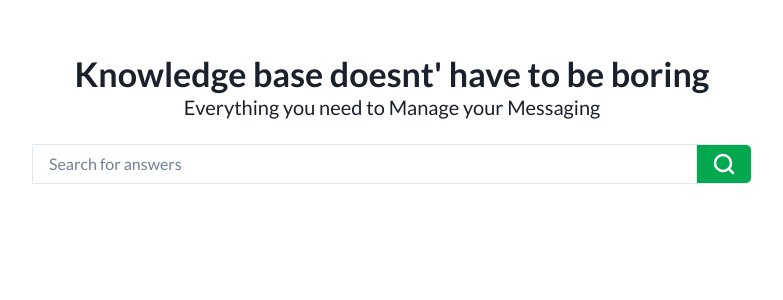
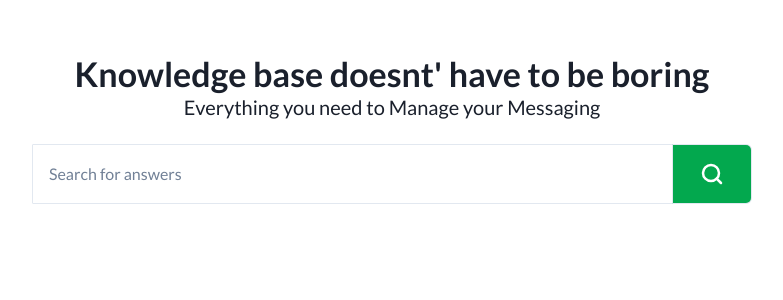
Before and after one commit to Syammed2429/knowledge-base, a React (Create React App) app: page / in a window 1280 px wide. Shown: the top 300 px of the page, without its empty margins (248-1031 px from the left). Built offline with nearby package versions, Linux system fonts and the light colour scheme.

Commit message:
aligned the width

```diff
--- a/src/App.tsx
+++ b/src/App.tsx
@@ -1,5 +1,3 @@
-import React from 'react';
-// import logo from './logo.svg';
 import './App.scss';
 import { Routers } from './components/Routers/Routers';
 
--- a/src/components/Navbar/Navbar.tsx
+++ b/src/components/Navbar/Navbar.tsx
@@ -25,16 +25,20 @@ export const Navbar: FC = () => {
                 >Everything you need to Manage your Messaging</Text>
                 <InputGroup
                     w='720px'
-                    h='60px'
                     mt='25'
                 >
                     <Input
+                        h='60px'
                         borderRadius='1px'
                         type="text"
                         placeholder="Search for answers"
                     />
                     <InputRightAddon
                         bg='#03a84e'
+                        h='60px'
+                        w='80px'
+                        display='flex'
+                        justifyContent='center'
                     >
                         <Image src={searchIcon} />
                     </InputRightAddon>
```
